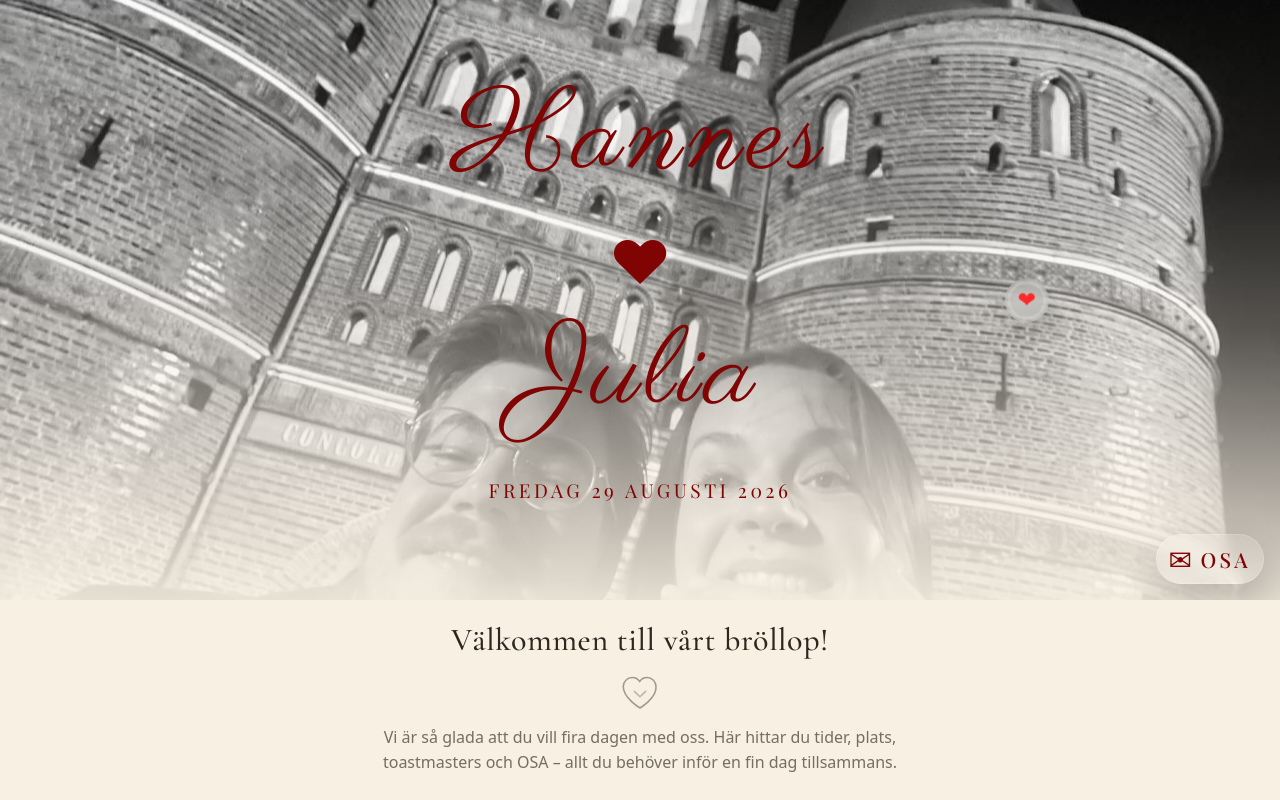
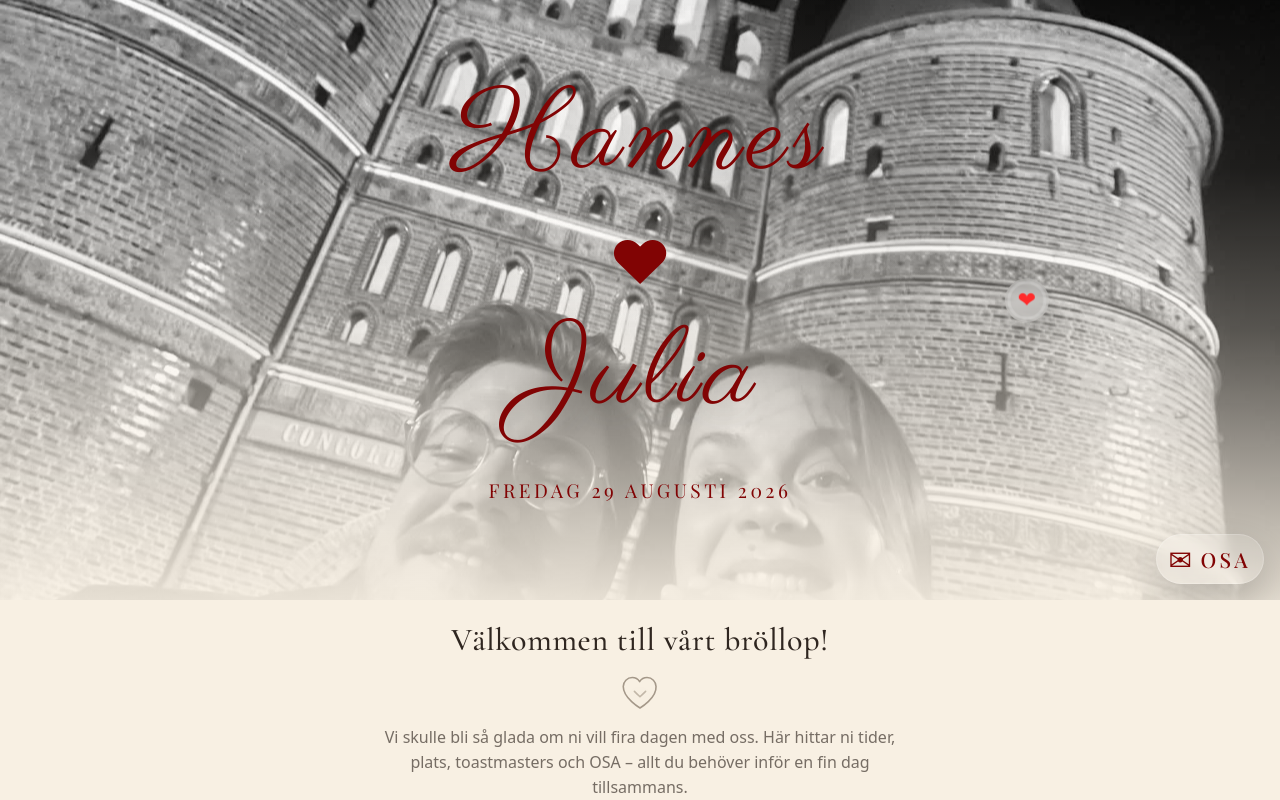
Before and after one commit to h4nsln3r/broloppet, a React (Vite) app: page / in a window 1280 px wide. Shown: the top 800 px of the page. Built offline with nearby package versions, Linux system fonts and the light colour scheme.

Commit message:
Text update

```diff
--- a/src/App.tsx
+++ b/src/App.tsx
@@ -17,9 +17,9 @@ export default function App() {
           <h1 className="welcome">Välkommen till vårt bröllop!</h1>
           <img className="welcomeBlock__heart" src={heartMark} alt="<3" />
           <p className="welcomeBlock__intro muted">
-            Vi är så glada att du vill fira dagen med oss. Här hittar du tider,
-            plats, toastmasters och OSA – allt du behöver inför en fin dag
-            tillsammans.
+            Vi skulle bli så glada om ni vill fira dagen med oss. Här hittar ni
+            tider, plats, toastmasters och OSA – allt du behöver inför en fin
+            dag tillsammans.
           </p>
           <Countdown />
           <hr />
```
